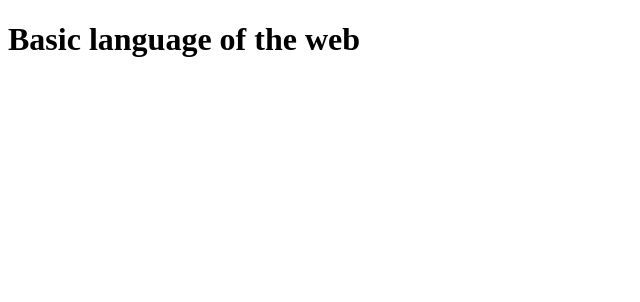
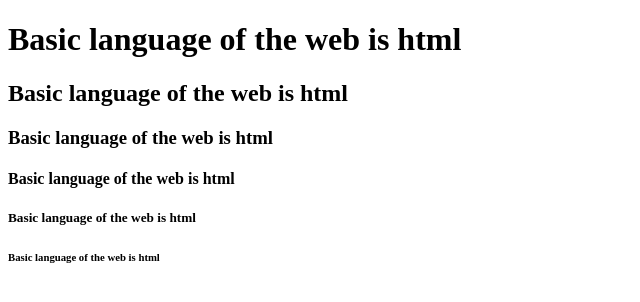
Before and after one commit to priyanu17/html-css-js, a plain HTML site: page html/index.html in a window 1280 px wide. Shown: the whole page, without its empty margins (0-640 px from the left). Drawn offline with Linux system fonts and the light colour scheme.

Commit message:
headings

```diff
--- a/html/index.html
+++ b/html/index.html
@@ -4,6 +4,11 @@
     <title>Basic language of the web</title>
   </head>
   <body>
-    <h1>Basic language of the web</h1>
+    <h1>Basic language of the web is html</h1>
+    <h2>Basic language of the web is html</h2>
+    <h3>Basic language of the web is html</h3>
+    <h4>Basic language of the web is html</h4>
+    <h5>Basic language of the web is html</h5>
+    <h6>Basic language of the web is html</h6>
   </body>
 </html>
```
